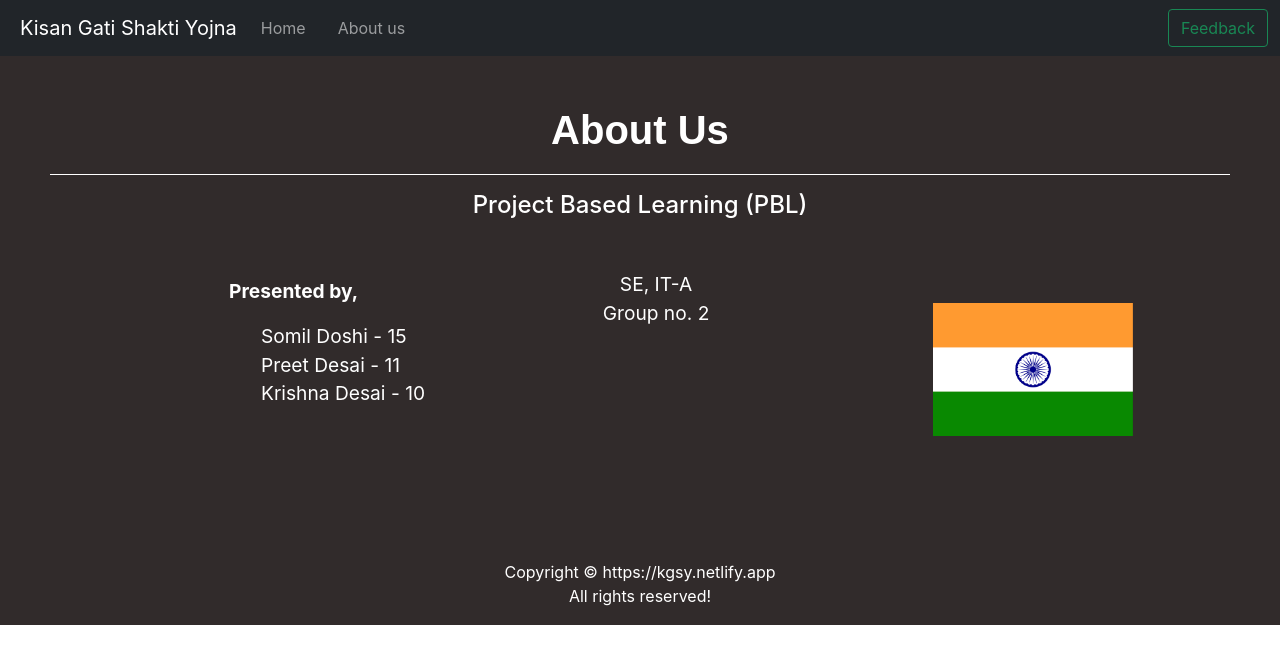
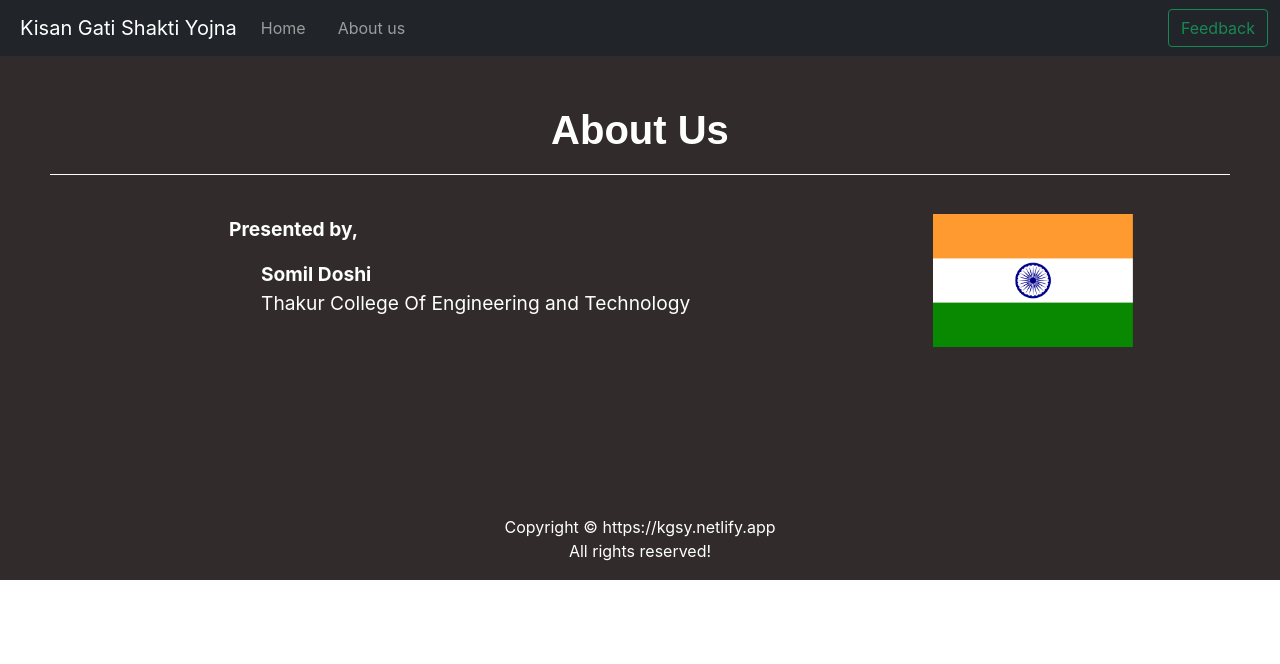
Before and after one commit to somildoshi12/kisan_gati_shakti_yojna_project, a React (Create React App) app: page /about in a window 1280 px wide. Shown: the top 664 px of the page. Built offline with nearby package versions, Linux system fonts and the light colour scheme.

Commit message:
1st Commit of 16-1-22

```diff
--- a/src/Components/About.css
+++ b/src/Components/About.css
@@ -31,7 +31,7 @@ ul{
 }
 .left{
     position: relative;
-    top: -66px;
+    top: -10px;
     left: 14vw;
 }
 
@@ -39,5 +39,5 @@ img{
     width: 200px;
     position: relative;
     left: 69vw;
-    top: -188px;
+    top: -129px;
 }
--- a/src/Components/About.js
+++ b/src/Components/About.js
@@ -10,25 +10,26 @@ export default function About() {
                 <Zoom top >
                     <h1>About Us</h1>
                     <hr />
-                    <h4>Project Based Learning (PBL)</h4>
+                    {/* <h4>Project Based Learning (PBL)</h4> */}
                 </Zoom>
                 <div className="content">
 
-                    <Zoom bottom cascade>
+
+                    {/* <Zoom bottom cascade>
                         <ul className="mid">
                             <li>SE, IT-A</li>
                             <li>Group no. 2</li>
                         </ul>
-                    </Zoom>
+                    </Zoom> */}
 
                     <Zoom left >
                         <div className="left">
 
                             <p><b>Presented by,</b></p>
                             <ul>
-                                <li>Somil Doshi    - 15</li>
-                                <li>Preet Desai    - 11</li>
-                                <li>Krishna Desai  - 10</li>
+                                <li><b>Somil Doshi</b></li>
+                                <li>Thakur College Of Engineering and Technology</li>
+
                             </ul>
                         </div>
                     </Zoom>
--- a/src/Components/Navbar.js
+++ b/src/Components/Navbar.js
@@ -20,7 +20,7 @@ export default function Navbar() {
                             </li>
                         </ul>
                         <form className="d-flex">
-                            <button class="btn btn-outline-success" type="submit" formaction="https://docs.google.com/forms/d/e/1FAIpQLScqSely23wBH6O0maImZiUPY7Q8oki024LK5c261Sjkq7mdcg/viewform" formTarget="/blank">Feedback</button>
+                            <button class="btn btn-outline-success" type="submit" formaction="https://forms.gle/Ar6kmo3CYB16HF457" formTarget="/blank">Feedback</button>
                         </form>
                     </div>
                 </div>
```
